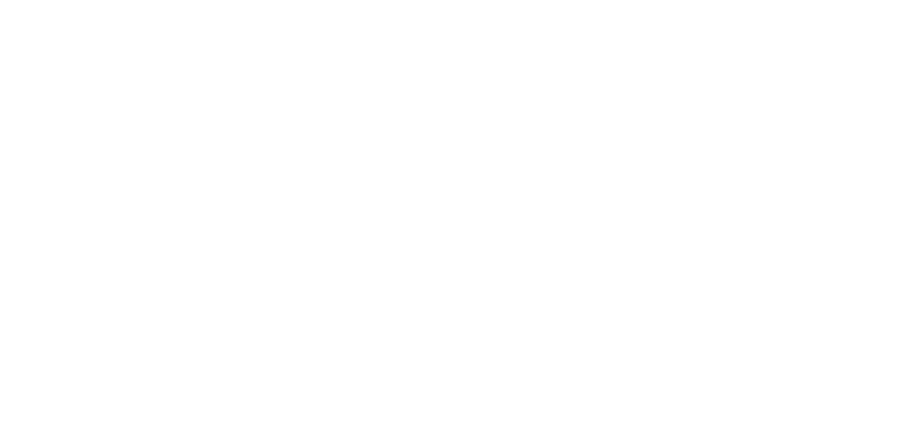
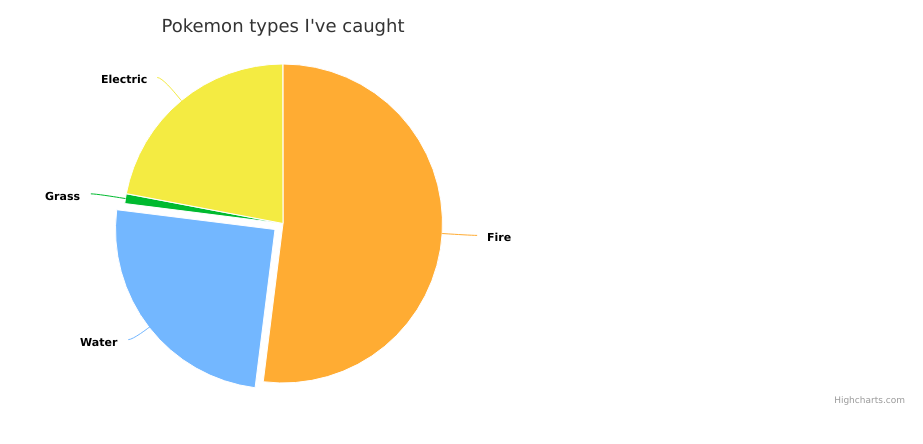
Before and after one commit to RichardAllison/charts_lab, a website: page index.html in a window 1280 px wide. Shown: the whole page, without its empty margins (357-1280 px from the left). Drawn offline with nearby package versions, Linux system fonts and the light colour scheme.

Commit message:
Added pie chart

```diff
--- a/index.html
+++ b/index.html
@@ -2,8 +2,13 @@
 <html>
 <head>
   <title>Charts</title>
+  <script src="http://code.highcharts.com/highcharts.js"></script>
+  <script src="pieChart.js"></script>
+  <script src="app.js"></script>
 </head>
 <body>
 
+    <div id="pie-chart"></div>
+
 </body>
 </html>
--- a/public/app.js
+++ b/public/app.js
@@ -0,0 +1,3 @@
+document.addEventListener("DOMContentLoaded", function(){
+    new PieChart();
+});
--- /dev/null
+++ b/public/pieChart.js
@@ -0,0 +1,42 @@
+const PieChart = function(){
+
+    const container = document.getElementById("pie-chart");
+    const chart = new Highcharts.Chart({
+        chart: {
+            type: 'pie',
+            renderTo: container
+        },
+        title: {
+            text: "Pokemon types I've caught"
+        },
+        series: [
+            {
+                name: "Type",
+                data: [
+                    {
+                        name: "Fire",
+                        y: 52,
+                        color: "#ffac33"
+                    },
+                    {
+                        name: "Water",
+                        y: 25,
+                        color: "#73b7ff",
+                        sliced: true
+                    },
+                    {
+                        name: "Grass",
+                        y: 1,
+                        color: "#00ba2f"
+                    },
+                    {
+                        name: "Electric",
+                        y: 22,
+                        color: "#f4eb42"
+                    }
+                ]
+            }
+        ]
+    });
+
+}
```
